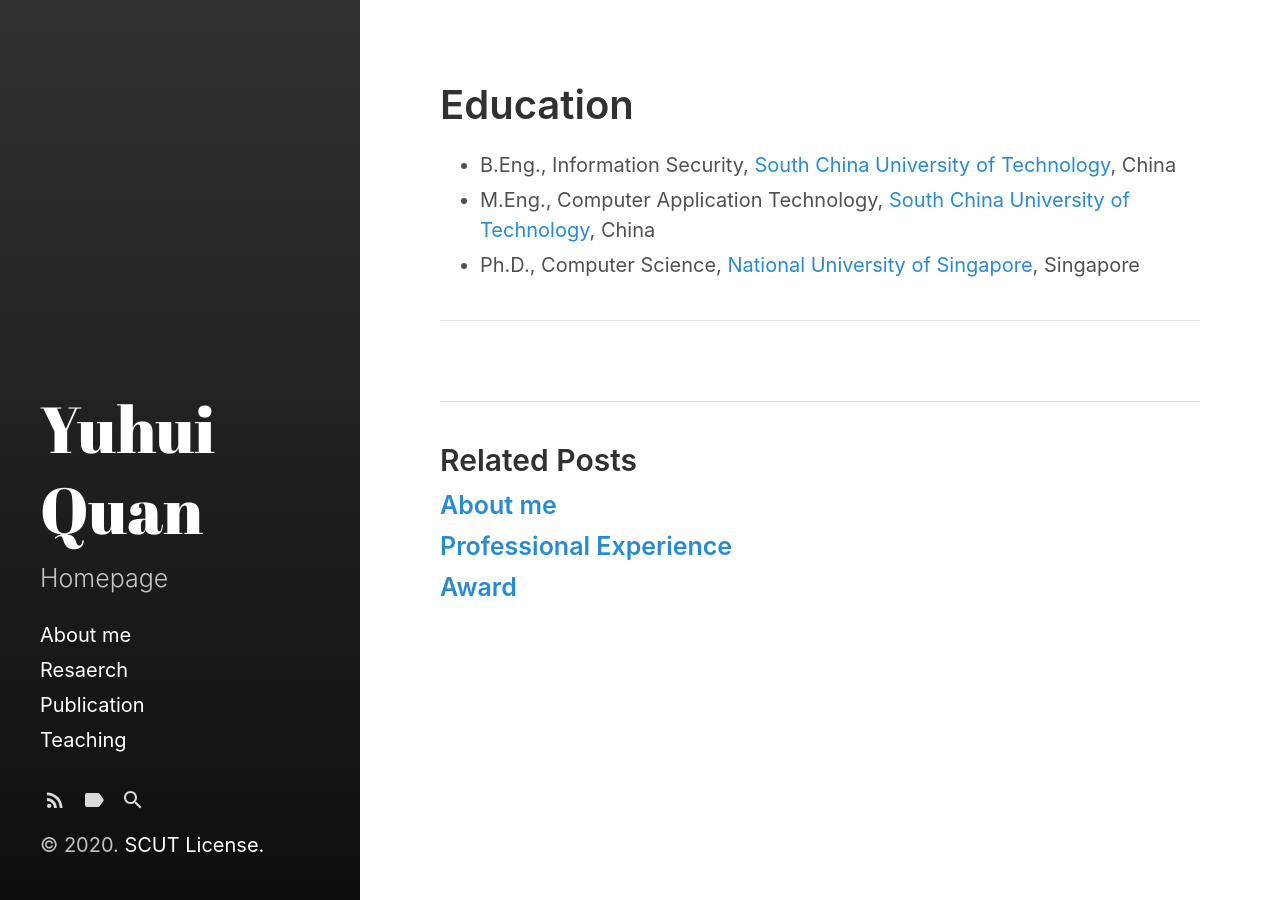
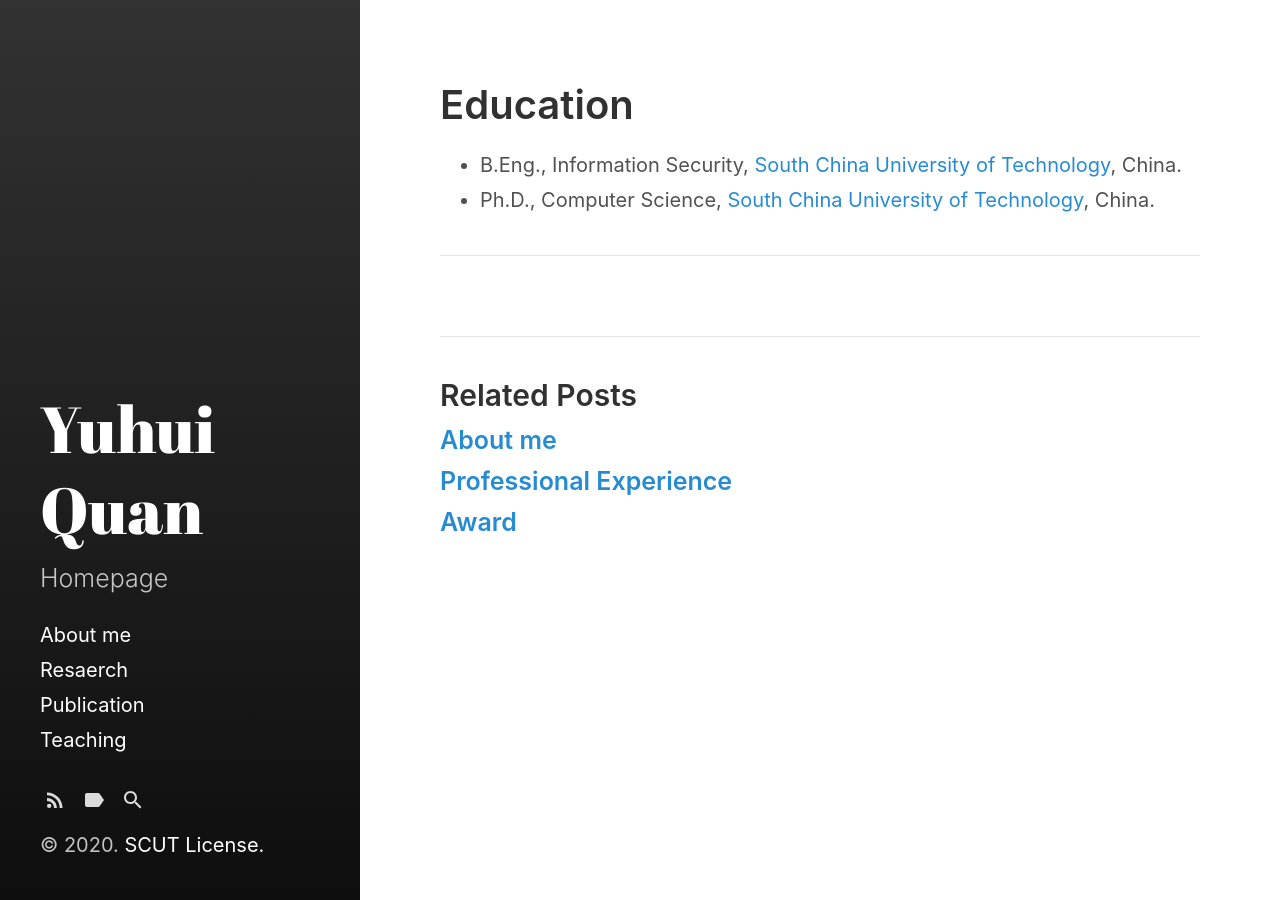
Before and after one commit to Dofboom/Dofboom.github.io, a Jekyll site: the page built from _posts/2020-5-30-education.md, in a window 1280 px wide. Built offline with Jekyll 4.4.1, drawn with Linux system fonts in a browser that asks for light colours.

Commit message:
Update 2020-5-30-education.md

```diff
--- a/_posts/2020-5-30-education.md
+++ b/_posts/2020-5-30-education.md
@@ -3,7 +3,6 @@ layout: post
 title: Education
 ---
 <ul>
-<li><span style="font-size: 100%;">B.Eng., Information Security, <a href="http://www.scut.edu.cn/cs">South China University of Technology</a>, China</span></li>
-<li><span style="font-size: 100%;">M.Eng.,  Computer Application Technology, <a href="http://www.scut.edu.cn/cs">South China University of Technology</a>, China</span></li>
-<li><span style="font-size: 100%;">Ph.D., Computer Science, <a href="http://ww1.math.nus.edu.sg/">National University of Singapore</a>, Singapore</span></li>
+<li><span style="font-size: 100%;">B.Eng., Information Security, <a href="http://www.scut.edu.cn/cs">South China University of Technology</a>, China.</span></li>
+<li><span style="font-size: 100%;">Ph.D., Computer Science, <a href="http://ww1.math.nus.edu.sg/">South China University of Technology</a>, China.</span></li>
 </ul>
```
